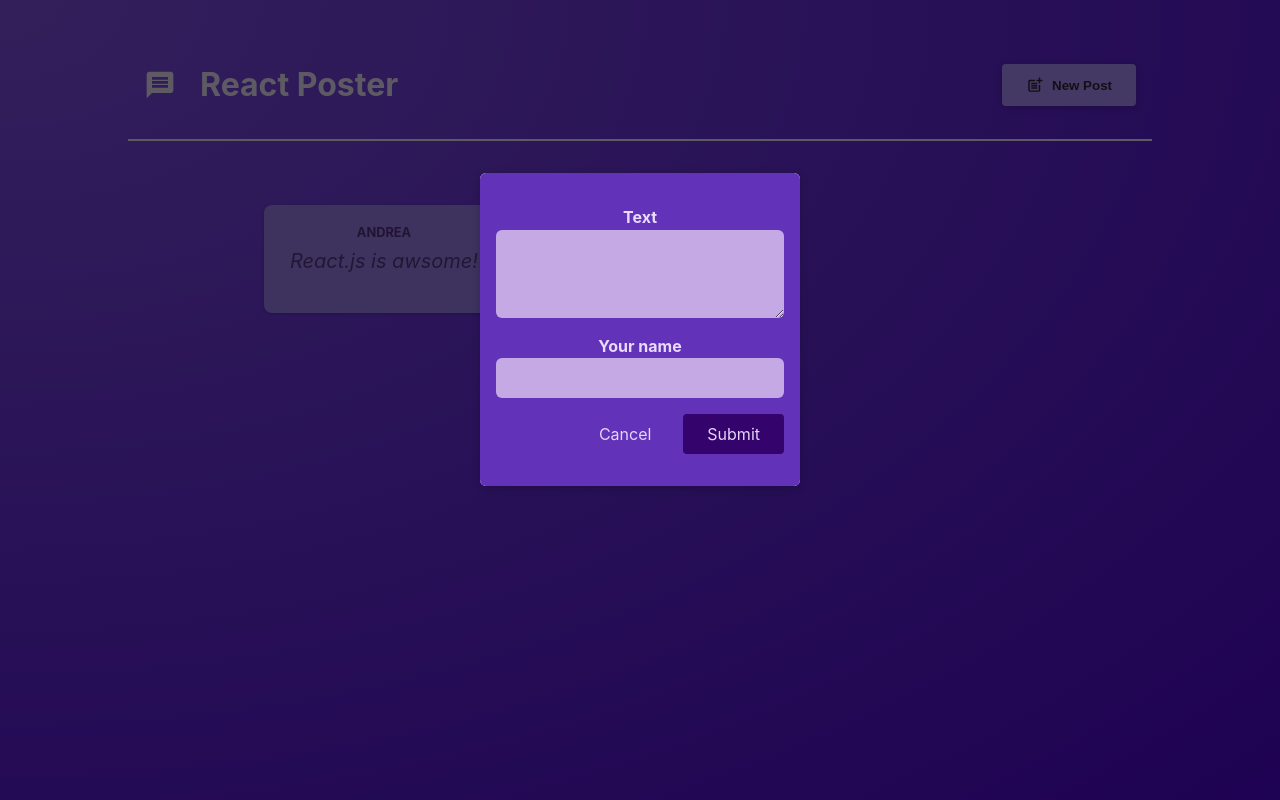
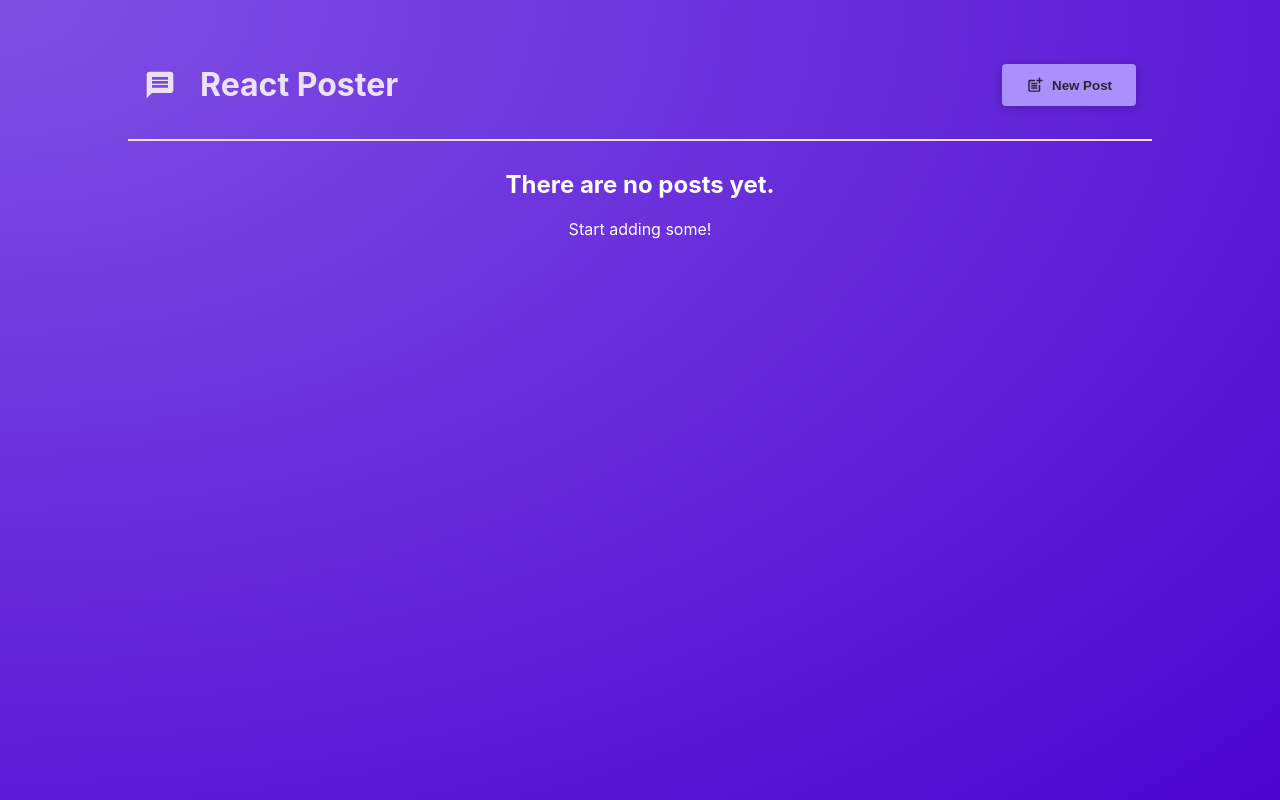
Before and after one commit to AndreaParrini/react-32-react-summary, a React (Vite) app: page / in a window 1280 px wide. Built offline with nearby package versions, Linux system fonts and the light colour scheme.

Commit message:
add state to manage all Posts and manage add new post

```diff
--- a/src/components/PostsList.jsx
+++ b/src/components/PostsList.jsx
@@ -6,36 +6,32 @@ import Post from "./Post";
 import classes from "./PostsList.module.css"
 import Modal from './Modal';
 
-function PostsList(){
-    const [enteredBody, setEnteredBody] = useState("React.js is awsome!");
-    const [enteredAuthor, setEnteredAuthor] = useState("Andrea");
-    const [modalIsVisible, setModaliIsVisible] = useState(true)
-
-
-    function changeBodyHandler(event){
-        setEnteredBody(event.target.value)
+function PostsList({hideModal, modalIsVisible}){
+    const [posts, setPosts] = useState([]);
+    function addPost(postData){
+        setPosts(prevPosts => [postData, ...prevPosts])
     }
-
-    function changeAuthorHandler(event){
-        setEnteredAuthor(event.target.value)
-    }
-
-    function hideModalContent(){
-        setModaliIsVisible(false)
-    }
-
 
     return (
         <>
             {modalIsVisible && (
-                <Modal onClose={hideModalContent}>
-                    <NewPost onBodyChange={changeBodyHandler} onAuthorChange={changeAuthorHandler}/>
+                <Modal onClose={hideModal}>
+                    <NewPost onCancel={hideModal} onAddPost={addPost}/>
                 </Modal>
             )}
+            {posts.length === 0 && (
+                <div style={{textAlign: 'center', color:'white'}}>
+                    <h2>There are no posts yet.</h2>
+                    <p>Start adding some!</p>
+                </div>
+            )}
+            {posts.length > 0 && (
             <ul className={classes.posts}>
-                <Post author={enteredAuthor} body={enteredBody}/>
-                <Post author="Maximilian" body="Check out the full course!"/>
+                {posts.map(post => (
+                    <Post key={post.id} body={post.body} author={post.author}/>
+                ))}
             </ul>
+            )}
         </>
     )
 }
```
